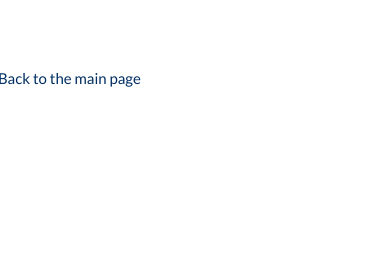
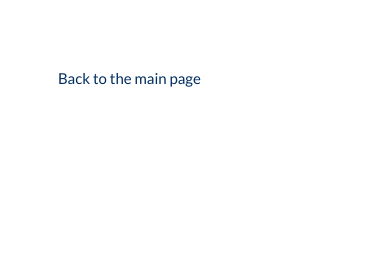
Before and after one commit to vadzim-pro/blog, a Jekyll site: the page built from index.html, in a window 390 px wide. Shown: the top 263 px of the page. Built offline with Jekyll 4.4.1, drawn with Linux system fonts in a browser that asks for light colours; nearby versions of some CDN libraries.

Commit message:
Update site.css

```diff
--- a/assets/css/site.css
+++ b/assets/css/site.css
@@ -43,7 +43,7 @@ body {
     font-size: 15px;
   }
   #main-menu li a {
-    padding-left: 10px;
+    padding-left: 70px;
     padding-right: 10px;
   }
 }
```
